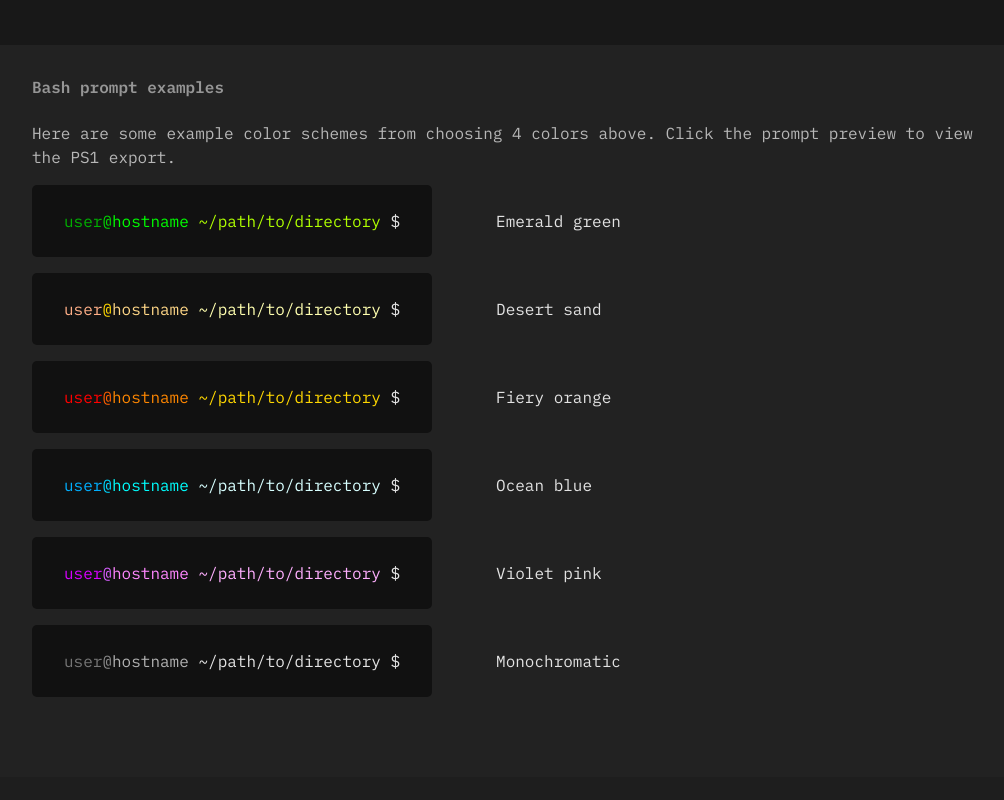
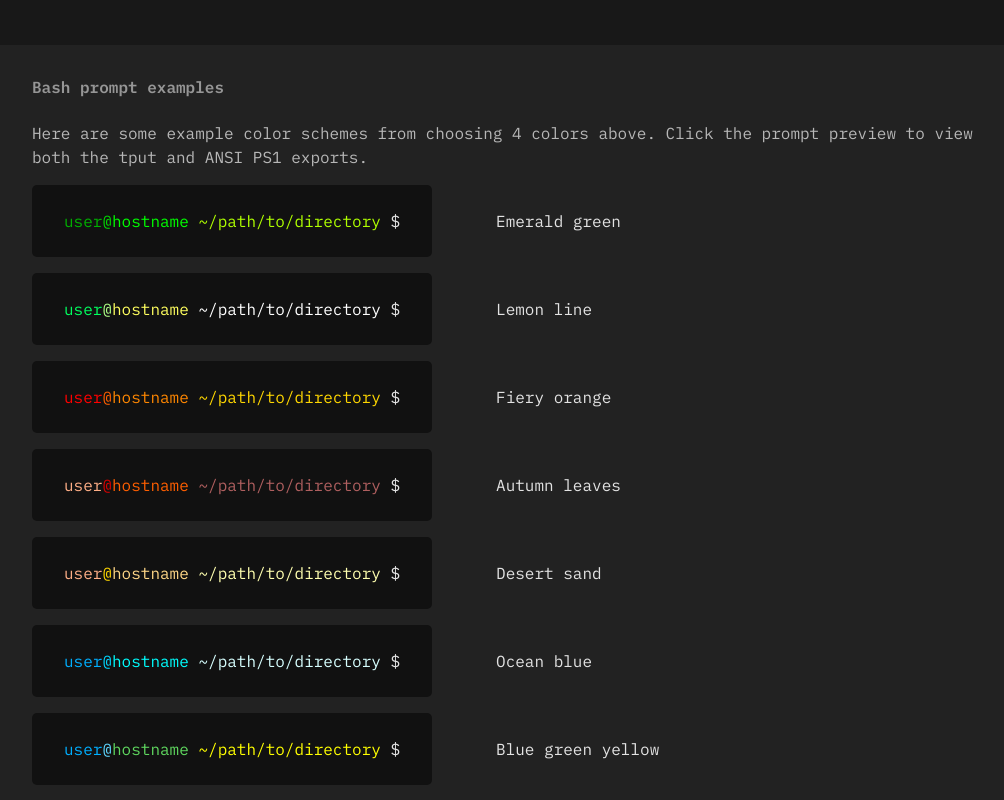
Before and after one commit to linrock/bash-prompt-generator, a React (Create React App) app: page / in a window 1280 px wide. Shown: the part 940-1740 px from the top of the page, without its empty margins (132-1136 px from the left). Built offline with nearby package versions, Linux system fonts and the light colour scheme.

Commit message:
Add more themes, hide theme names for small page widths

```diff
--- a/src/BashPromptGenerator.jsx
+++ b/src/BashPromptGenerator.jsx
@@ -229,20 +229,29 @@ function BashPromptGenerator() {
           <h2>Bash prompt examples</h2>
           <p>
             Here are some example color schemes from choosing 4 colors above.
-            Click the prompt preview to view the PS1 export.
+            Click the prompt preview to view both the tput and ANSI PS1 exports.
           </p>
 
           <BashPromptExample name="Emerald green"
             colors={[34, 40, 46, 154]} />
 
-          <BashPromptExample name="Desert sand"
-            colors={[216, 220, 222, 229]} />
+          <BashPromptExample name="Lemon line"
+            colors={[47, 156, 227, 231]} />
 
           <BashPromptExample name="Fiery orange"
             colors={[196, 202, 208, 220]} />
 
+          <BashPromptExample name="Autumn leaves"
+            colors={[216, 160, 202, 131]} />
+
+          <BashPromptExample name="Desert sand"
+            colors={[216, 220, 222, 229]} />
+
           <BashPromptExample name="Ocean blue"
             colors={[39, 45, 51, 195]} />
+
+          <BashPromptExample name="Blue green yellow"
+            colors={[39, 81, 77, 226]} />
 
           <BashPromptExample name="Violet pink"
             colors={[165, 171, 213, 219]} />
--- a/src/style.css
+++ b/src/style.css
@@ -246,4 +246,7 @@ section.bash-prompt-variables {
   .bash-variable-list {
     font-size: 0.6rem;
   }
+  h5 {
+    display: none;
+  }
 }
```
